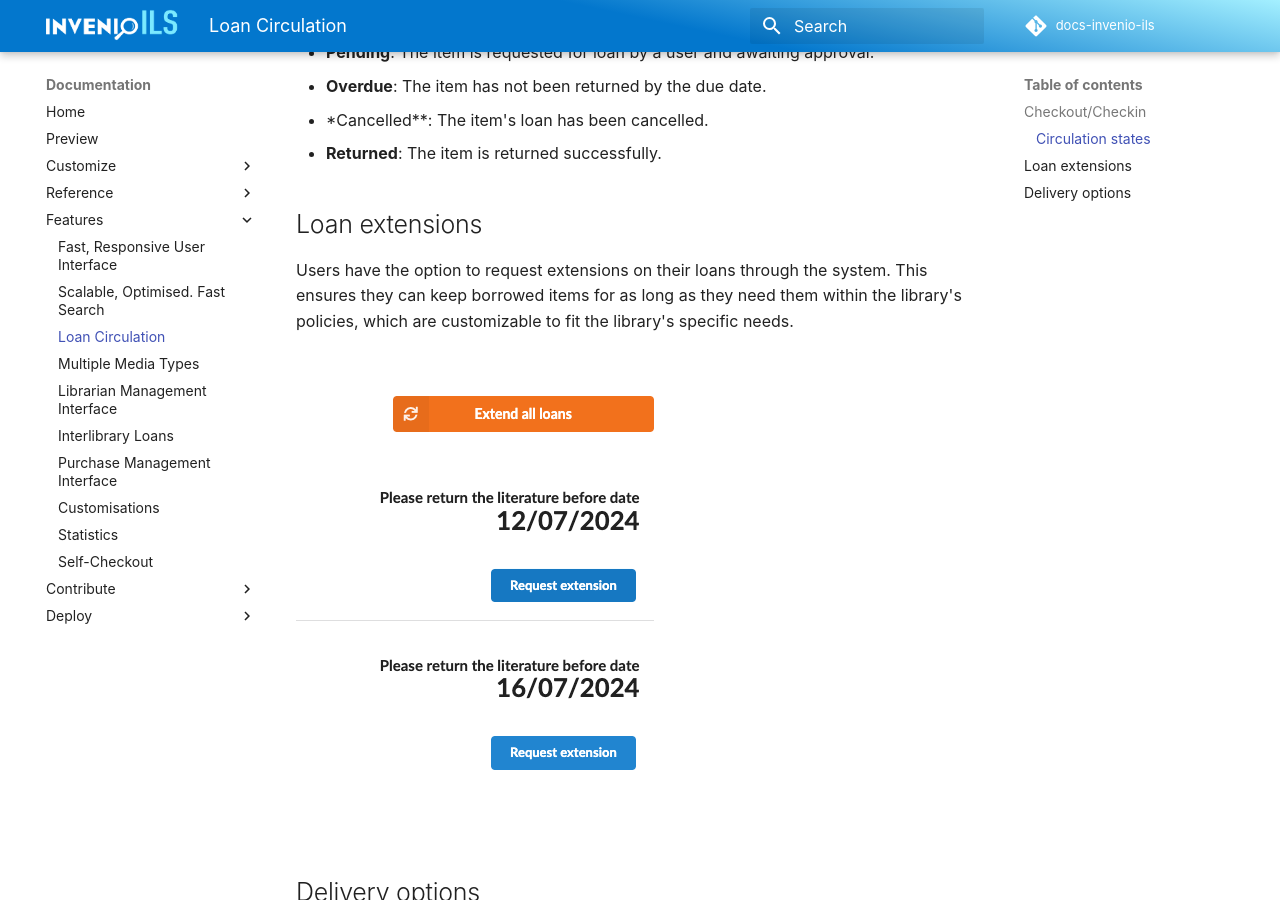
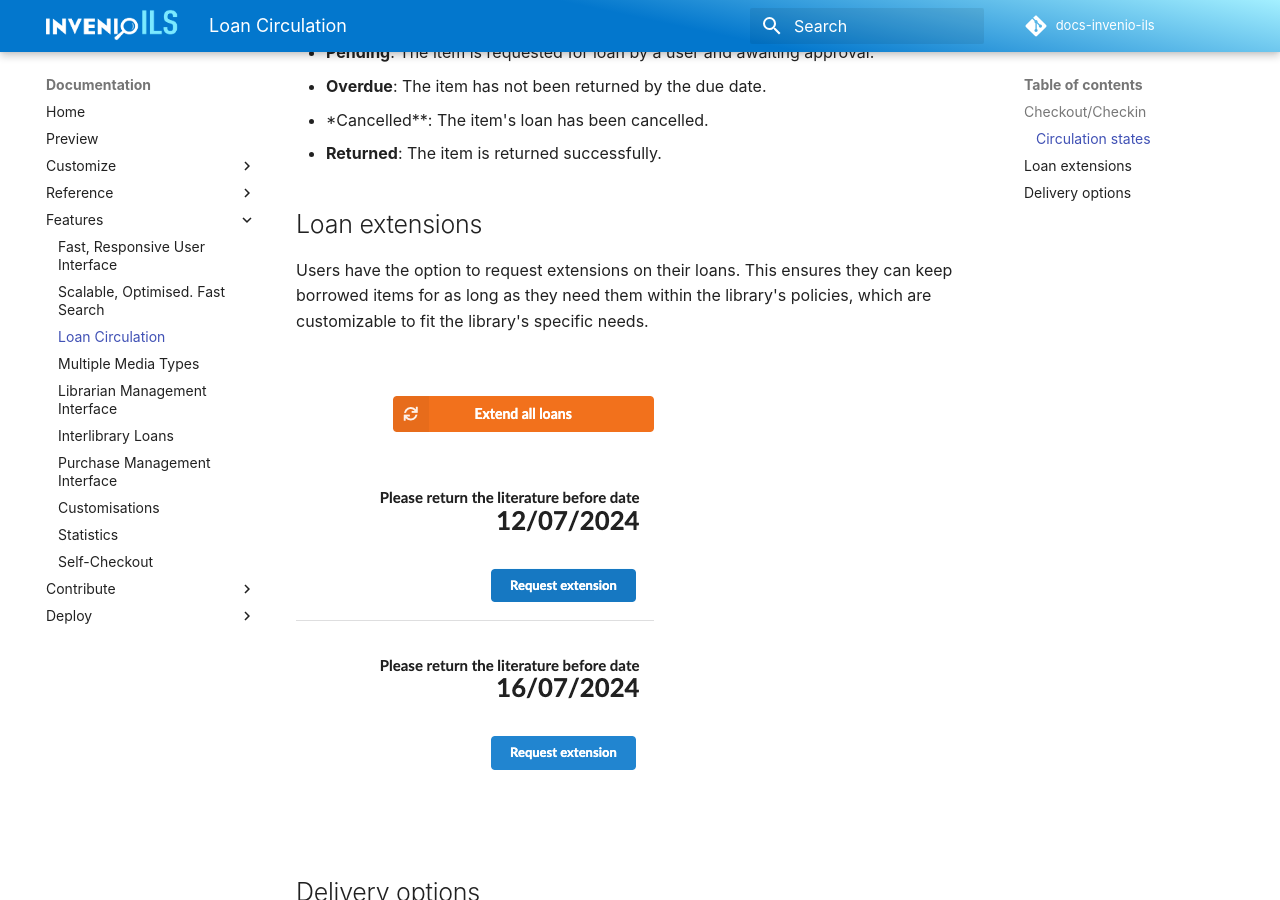
Before and after one commit to inveniosoftware/docs-invenio-ils, an MkDocs documentation site: the page built from docs/features/circulation.md, in a window 1280 px wide and 900 px high, scrolled down 717 px. Built offline with MkDocs 1.6.1 and Material for MkDocs 9.7.7, drawn with Linux system fonts in a browser that asks for light colours; comment, search, counter and statistics services are not loaded.

Commit message:
circulation: remove phrase

```diff
--- a/docs/features/circulation.md
+++ b/docs/features/circulation.md
@@ -23,7 +23,7 @@ The circulation states in InvenioILS provide clarity on the status of each item:
 
 ## Loan extensions
 
-Users have the option to request extensions on their loans through the system. This ensures they can keep borrowed items for as long as they need them within the library's policies, which are customizable to fit the library's specific needs.
+Users have the option to request extensions on their loans. This ensures they can keep borrowed items for as long as they need them within the library's policies, which are customizable to fit the library's specific needs.
 
 ![Loan Extension](/assets/images/features/loan-extension.png)
 
```
